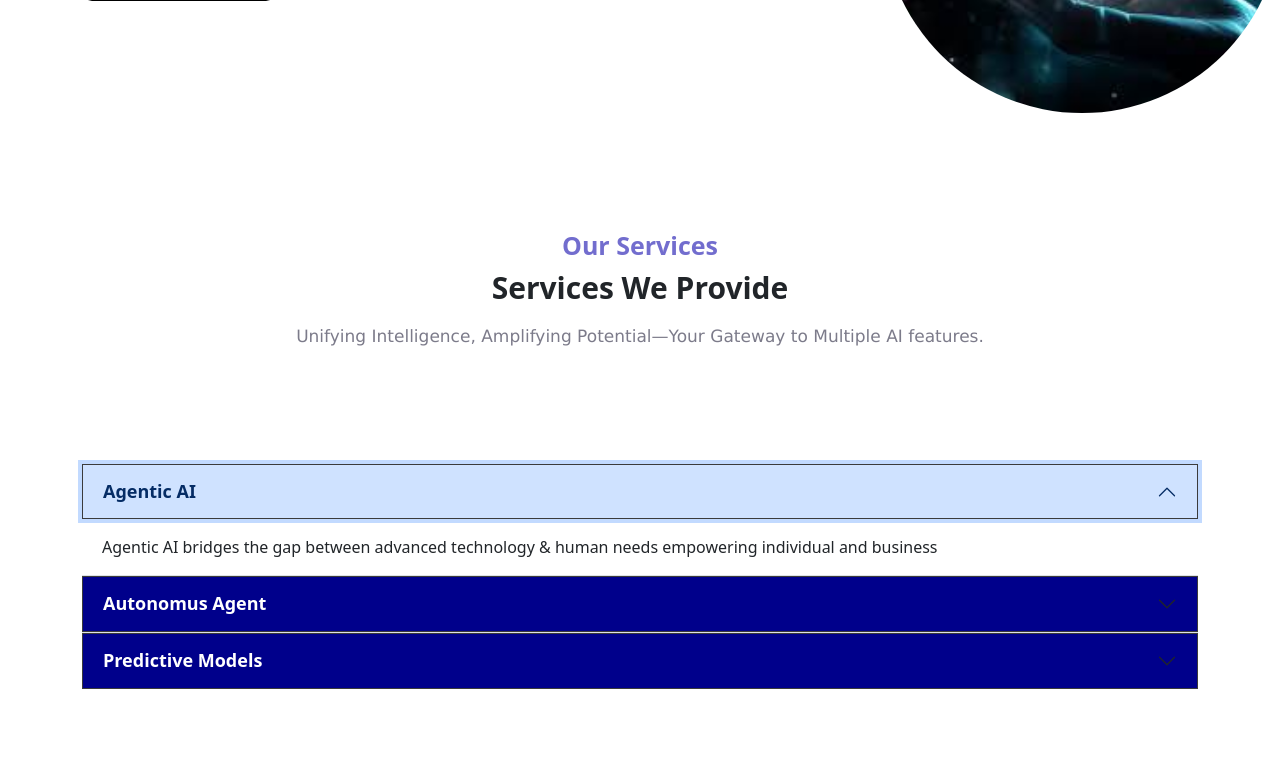
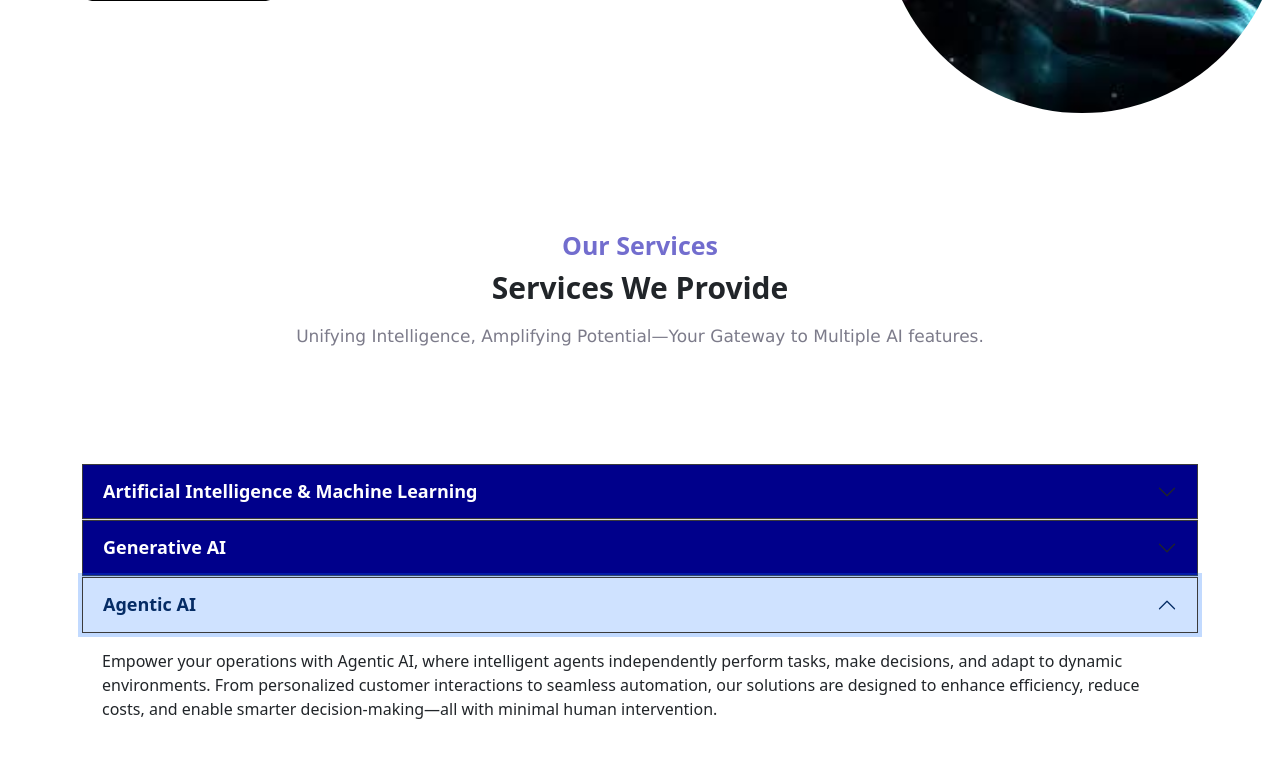
Before and after one commit to smlogsubramani/UnlimitedAI, a React (Create React App) app: page / in a window 1280 px wide. Both pictures are taken after a click on the button "Agentic AI". Shown: the part 467-1225 px from the top of the page. Built offline with nearby package versions, Linux system fonts and the light colour scheme.

Commit message:
services updated

```diff
--- a/src/Pages/Home.jsx
+++ b/src/Pages/Home.jsx
@@ -29,31 +29,31 @@ const Home = () =>{
                 <div class="accordion-item">
                   <h2 class="accordion-header" id="flush-headingOne">
                     <button class="accordion-button collapsed" type="button" data-bs-toggle="collapse" data-bs-target="#flush-collapseOne" aria-expanded="false" aria-controls="flush-collapseOne">
-                    Agentic AI
+                    Artificial Intelligence & Machine Learning
                     </button>
                   </h2>
                   <div id="flush-collapseOne" class="accordion-collapse collapse" aria-labelledby="flush-headingOne" data-bs-parent="#accordionFlushExample">
-                    <div class="accordion-body">Agentic AI bridges the gap between advanced technology & human needs empowering individual and business</div>
+                    <div class="accordion-body">Harness the power of AI and ML to transform your business processes. Our tailored solutions leverage advanced algorithms to analyze data, automate workflows, and deliver actionable insights. From predictive analytics to intelligent automation, we bring cutting-edge technology to help you stay ahead in an ever-evolving market.</div>
                   </div>
                 </div>
                 <div class="accordion-item">
                   <h2 class="accordion-header" id="flush-headingTwo">
                     <button class="accordion-button collapsed" type="button" data-bs-toggle="collapse" data-bs-target="#flush-collapseTwo" aria-expanded="false" aria-controls="flush-collapseTwo">
-                    Autonomus Agent
+                    Generative AI
                     </button>
                   </h2>
                   <div id="flush-collapseTwo" class="accordion-collapse collapse" aria-labelledby="flush-headingTwo" data-bs-parent="#accordionFlushExample">
-                    <div class="accordion-body">Autonomous Agents are self-directed systems designed to perform tasks, make decisions without humans</div>
+                    <div class="accordion-body">Revolutionize creativity and innovation with our Generative AI solutions. From content generation and design prototypes to AI-assisted development, we help you unlock endless possibilities. Our services empower you to create smarter, faster, and more efficiently, redefining how you approach challenges with AI-driven creativity.</div>
                   </div>
                 </div>
                 <div class="accordion-item">
                   <h2 class="accordion-header" id="flush-headingThree">
                     <button class="accordion-button collapsed" type="button" data-bs-toggle="collapse" data-bs-target="#flush-collapseThree" aria-expanded="false" aria-controls="flush-collapseThree">
-                    Predictive Models
+                    Agentic AI
                     </button>
                   </h2>
                   <div id="flush-collapseThree" class="accordion-collapse collapse" aria-labelledby="flush-headingThree" data-bs-parent="#accordionFlushExample">
-                    <div class="accordion-body">Predictive models analyze historical data to forecast future outcomes, enabling smarter decisions and proactive strategies.</div>
+                    <div class="accordion-body">Empower your operations with Agentic AI, where intelligent agents independently perform tasks, make decisions, and adapt to dynamic environments. From personalized customer interactions to seamless automation, our solutions are designed to enhance efficiency, reduce costs, and enable smarter decision-making—all with minimal human intervention.</div>
                   </div>
                 </div>
             </div>
```
